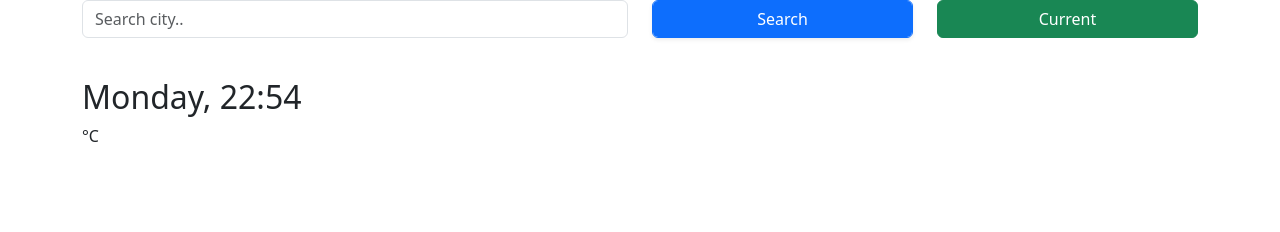
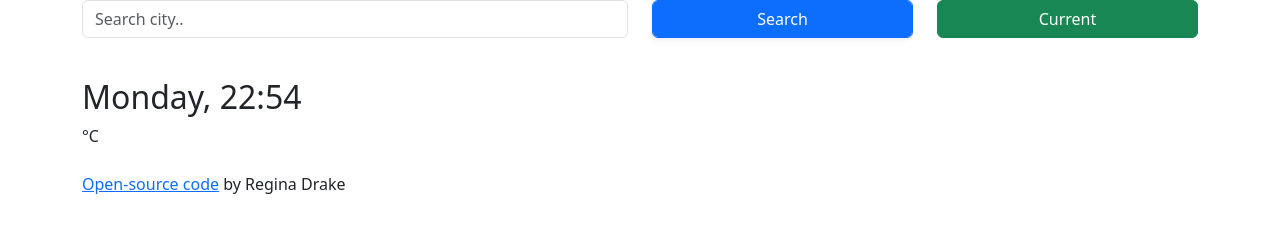
Before and after one commit to reginaleedrake/hardcore-snowflake-i5z0qg, a website built with Parcel: page index.html in a window 1280 px wide. Built offline with nearby package versions, Linux system fonts and the light colour scheme.

Commit message:
added open source info

```diff
--- a/index.html
+++ b/index.html
@@ -59,6 +59,7 @@
     <br>
 
       </div>
+<a href="https://github.com/reginaleedrake/hardcore-snowflake-i5z0qg/tree/main">Open-source code</a> by Regina Drake
 
     <script src="src/index.js"></script>
     <script src="https://cdn.jsdelivr.net/npm/bootstrap@5.3.0-alpha3/dist/js/bootstrap.bundle.min.js" integrity="sha384-ENjdO4Dr2bkBIFxQpeoTz1HIcje39Wm4jDKdf19U8gI4ddQ3GYNS7NTKfAdVQSZe" crossorigin="anonymous"></script>
```
